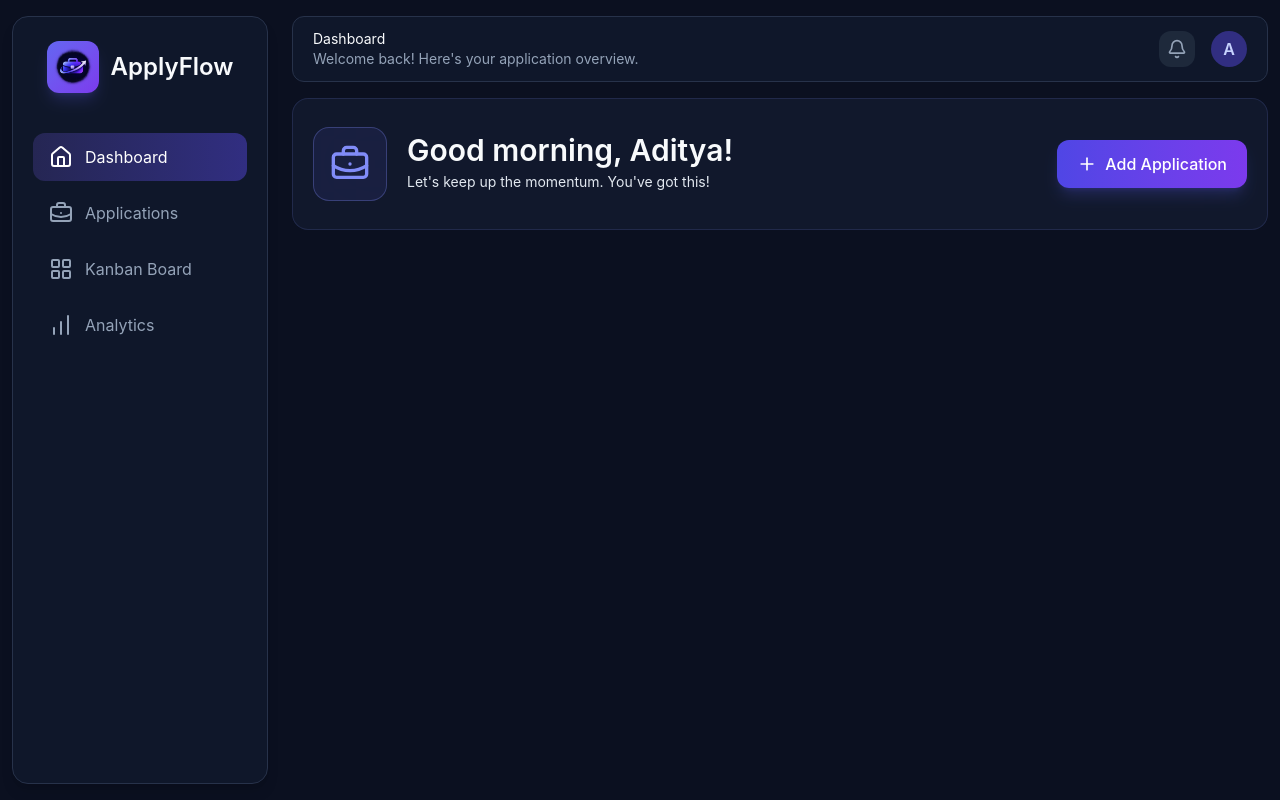
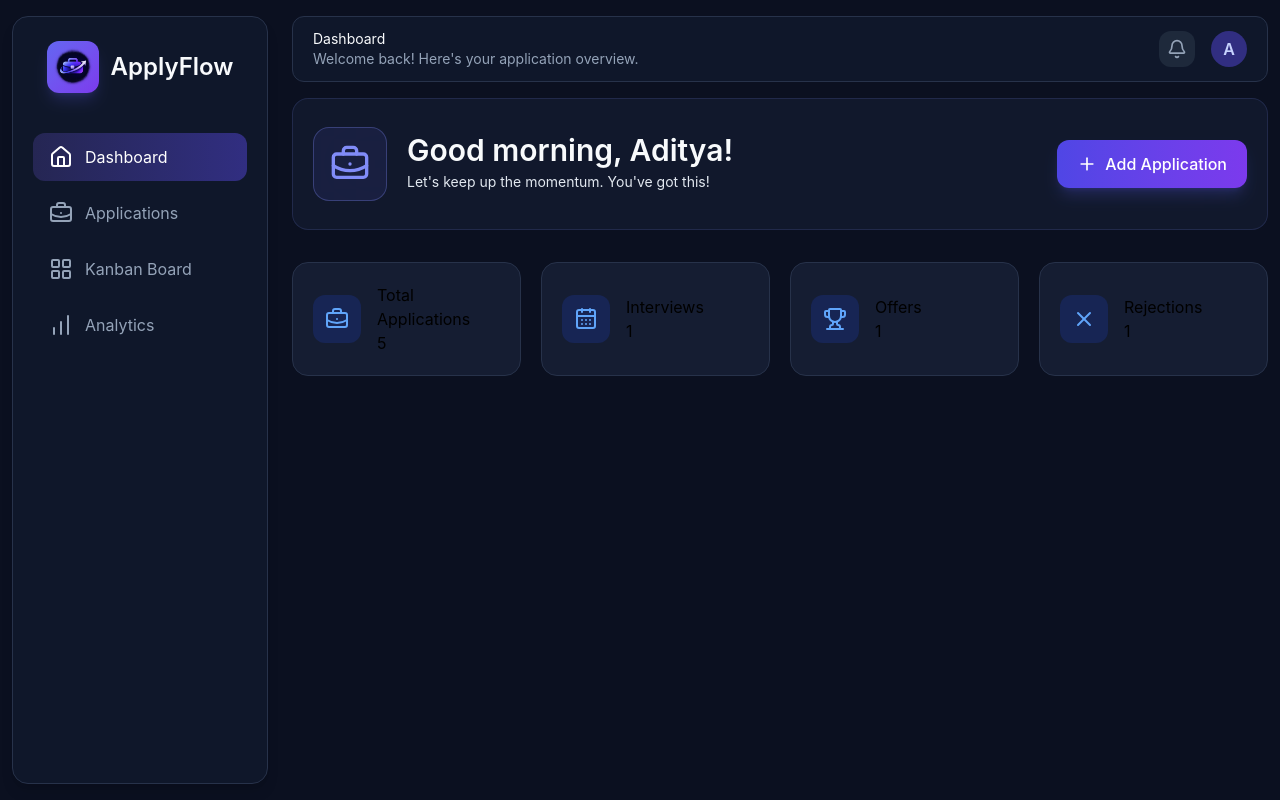
Before and after one commit to adityaranjan05/Apply-Flow, a React (Vite) app: page / in a window 1280 px wide. Built offline with nearby package versions, Linux system fonts and the light colour scheme.

Commit message:
minor changes

```diff
--- a/src/App.jsx
+++ b/src/App.jsx
@@ -1,10 +1,11 @@
-import { RouterProvider, createBrowserRouter } from 'react-router';
-import './index.css'
-import Dashboard from './Pages/Dashboard';
-import Layout from './Components/Layout/Layout'
-import Applications from './Pages/Applications';
-import Kanban from './Pages/Kanban';
-import Analytics from './Pages/Analytics';
+import { RouterProvider, createBrowserRouter } from "react-router";
+import "./index.css";
+import Dashboard from "./Pages/Dashboard";
+import Layout from "./Components/Layout/Layout";
+import Applications from "./Pages/Applications";
+import Kanban from "./Pages/Kanban";
+import Analytics from "./Pages/Analytics";
+import ApplicationProvider from "./context/ApplicationProvider";
 
 const router = createBrowserRouter([
   {
@@ -31,7 +32,11 @@ const router = createBrowserRouter([
 ]);
 
 function App() {
-  return <RouterProvider router={router} />;
+  return (
+    <ApplicationProvider>
+      <RouterProvider router={router} />
+    </ApplicationProvider>
+  );
 }
 
-export default App
+export default App;
--- a/src/Components/Dashboard/StatCard.jsx
+++ b/src/Components/Dashboard/StatCard.jsx
@@ -1,7 +1,23 @@
-function StatCard() {
+function StatCard({ title, value, icon }) {
   return (
-    <div className="bg-[#151D32] ">
-
+    <div
+      className="bg-[#151D32] border border-[#27324A] rounded-2xl p-5 flex items-center gap-4"
+    >
+      <div
+        className="w-12 h-12 shrink-0 rounded-xl bg-[#172554] flex items-center justify-center text-[#60A5FA]"
+      >
+        {icon}
+      </div>
+      <div
+        className="flex flex-col"
+      >
+        <p>
+          {title}
+        </p>
+        <p>
+          {value}
+        </p>
+      </div>
     </div>
   );
 }
--- a/src/Pages/Dashboard.jsx
+++ b/src/Pages/Dashboard.jsx
@@ -1,19 +1,37 @@
-import StatCard from "../Components/Dashboard/StatCard";
+import { useContext } from "react";
+import StatCard from '../Components/Dashboard/StatCard';
 import WelcomeSection from "../Components/Dashboard/WelcomeSection";
+import ApplicationContext from "../context/ApplicationContext";
+import { BriefcaseBusiness, CalendarDays, Trophy, X } from "lucide-react";
 
 function Dashboard() {
+  const { applications } = useContext(ApplicationContext);
+  const totalApplications = applications.length;
+
+  const interviews = applications.filter(
+    (app) => app.status === "Interview"
+  ).length;
+
+  const offers = applications.filter(
+    (app) => app.status === "Offer"
+  ).length;
+
+  const rejections = applications.filter(
+    (app) => app.status === "Rejected"
+  ).length;
+
   return (
     <div
       className="h-full space-y-8"
     >
       <WelcomeSection />
       <div
-        className="flex"
+        className="grid grid-cols-1 sm:grid-cols-2 xl:grid-cols-4 gap-5"
       >
-        <StatCard />
-        <StatCard />
-        <StatCard />
-        <StatCard />
+        <StatCard title="Total Applications" value={totalApplications} icon={<BriefcaseBusiness />} />
+        <StatCard title="Interviews" value={interviews} icon={<CalendarDays />} />
+        <StatCard title="Offers" value={offers} icon={<Trophy />} />
+        <StatCard title="Rejections" value={rejections} icon={<X />} />
       </div>
     </div>
   );
--- /dev/null
+++ b/src/context/ApplicationContext.js
@@ -0,0 +1,5 @@
+import { createContext } from "react";
+
+const ApplicationContext = createContext();
+
+export default ApplicationContext;
--- /dev/null
+++ b/src/context/ApplicationProvider.jsx
@@ -0,0 +1,14 @@
+import ApplicationContext from "./ApplicationContext";
+import { useState } from "react";
+import demoApplications from "../data/demoApplications";
+
+const ApplicationProvider = ({ children }) => {
+    const [applications, setApplications] = useState(demoApplications);
+    return (
+        <ApplicationContext.Provider value={{ applications, setApplications }}>
+            {children}
+        </ApplicationContext.Provider>
+    );
+}
+
+export default ApplicationProvider;
```
Also changed, not shown: src/context/ApplicationContext.jsx (deleted).
